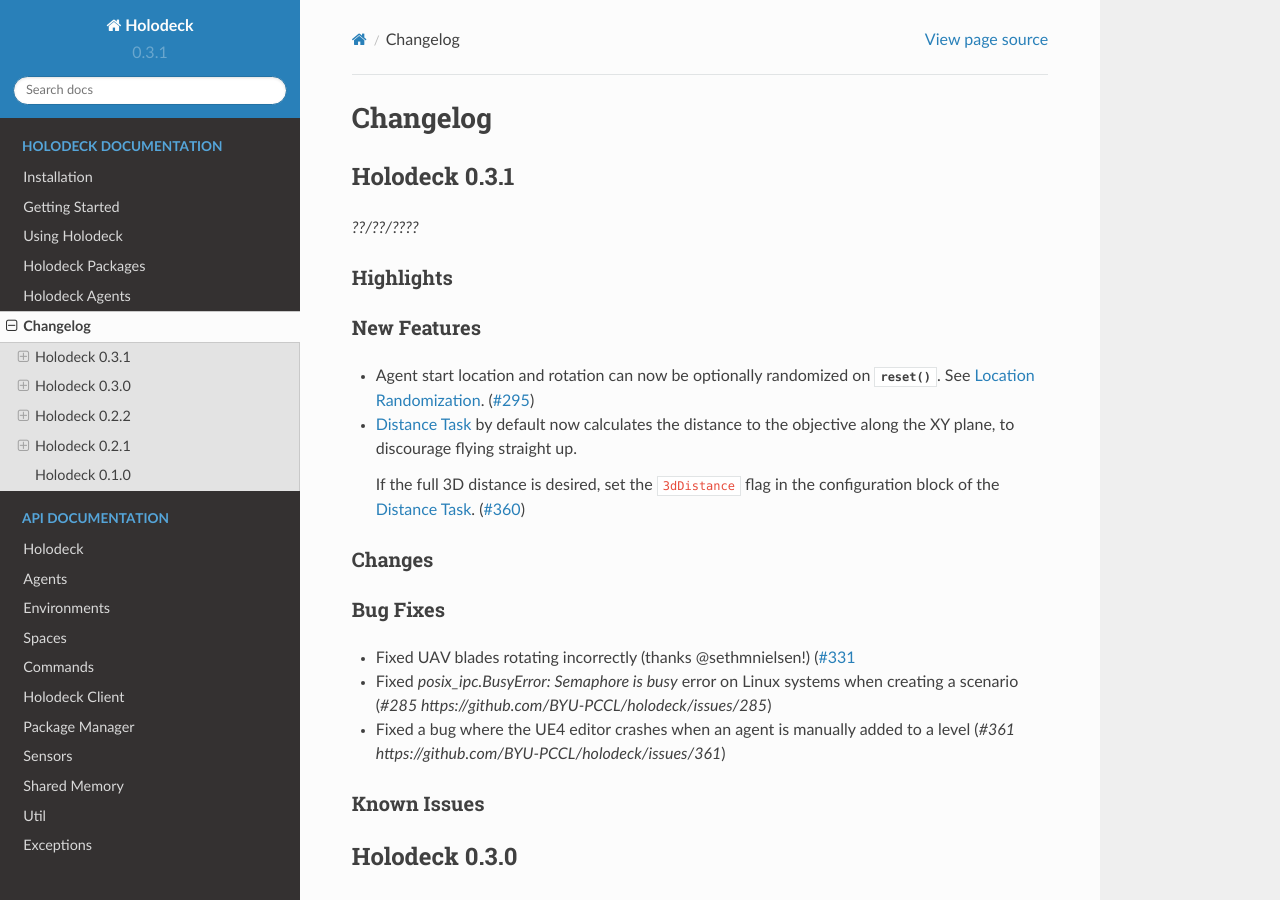
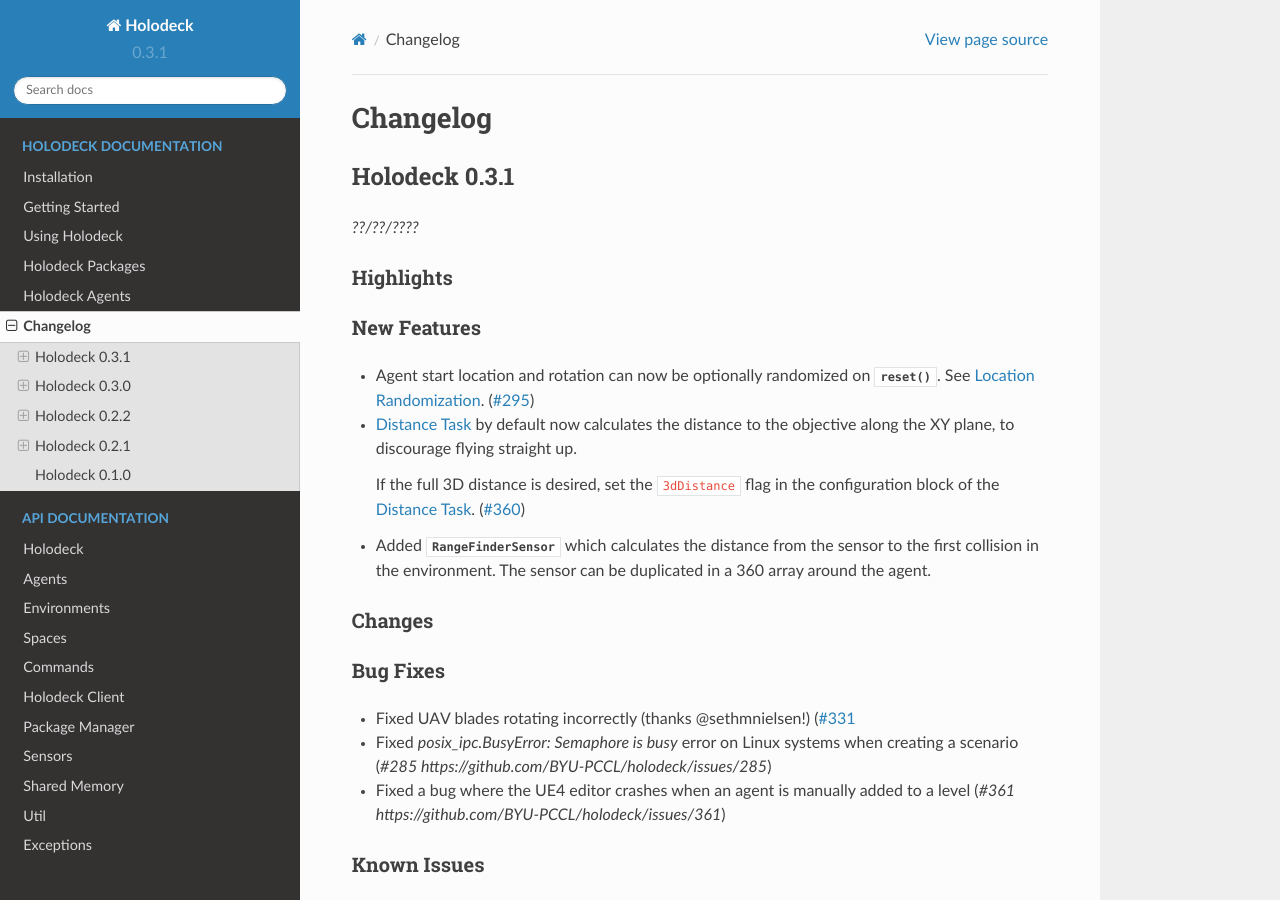
Before and after one commit to BYU-PCCL/holodeck, a Sphinx documentation site: the page built from docs/changelog/changelog.rst, in a window 1280 px wide and 900 px high. Built offline with Sphinx 7.4.7 and the Read the Docs theme 2.0.0, drawn with Linux system fonts in a browser that asks for light colours; formulas are drawn with MathJax 3.

Commit message:
Changelog

```diff
--- a/docs/changelog/changelog.rst
+++ b/docs/changelog/changelog.rst
@@ -32,6 +32,9 @@ New Features
   If the full 3D distance is desired, set the ``3dDistance`` flag in the
   configuration block of the :ref:`distance-task`.
   (`#360 <https://github.com/BYU-PCCL/holodeck/issues/360>`_)
+- Added :class:`~holodeck.sensors.RangeFinderSensor` which calculates the
+  distance from the sensor to the first collision in the environment. The
+  sensor can be duplicated in a 360 array around the agent.
 
 Changes
 ~~~~~~~
```
